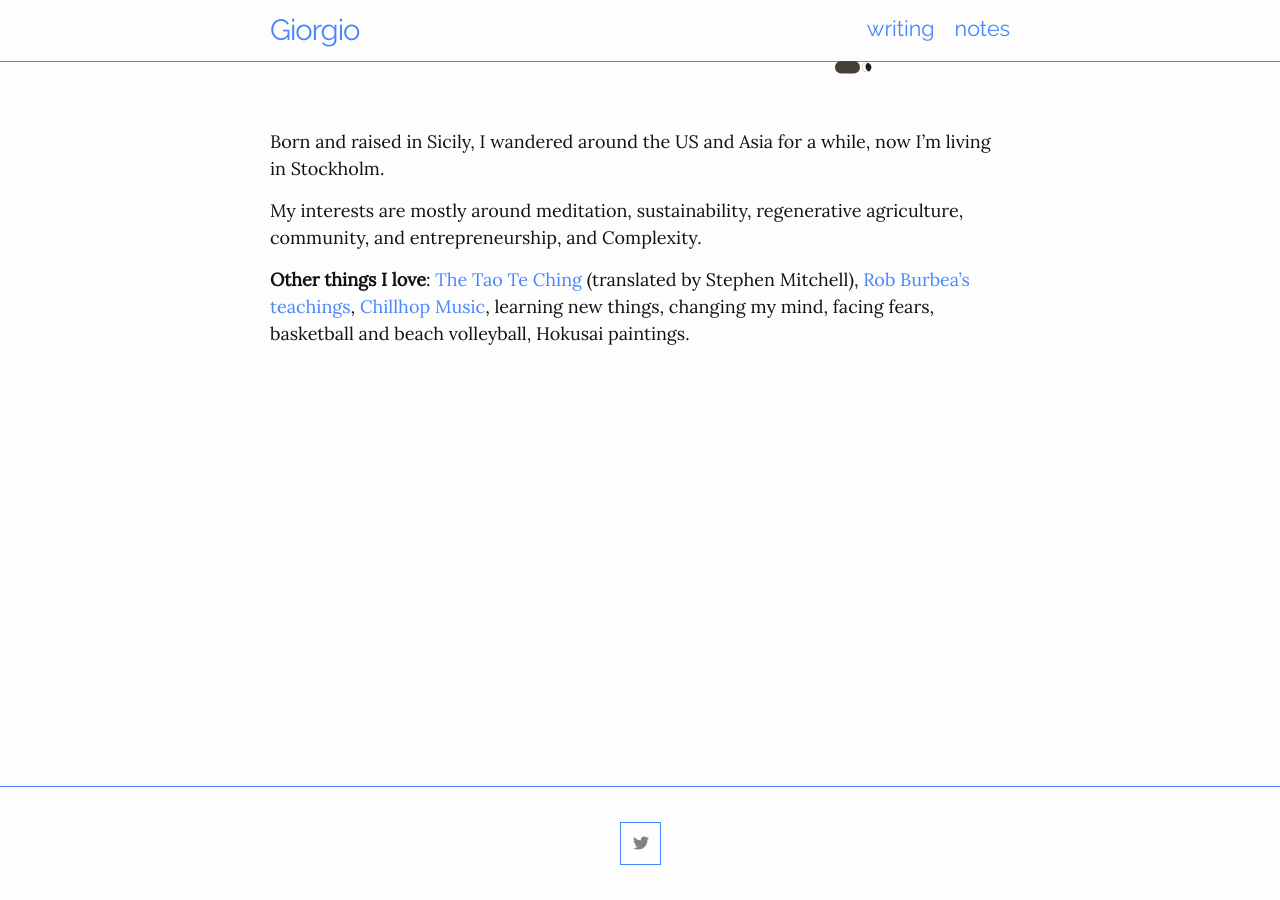
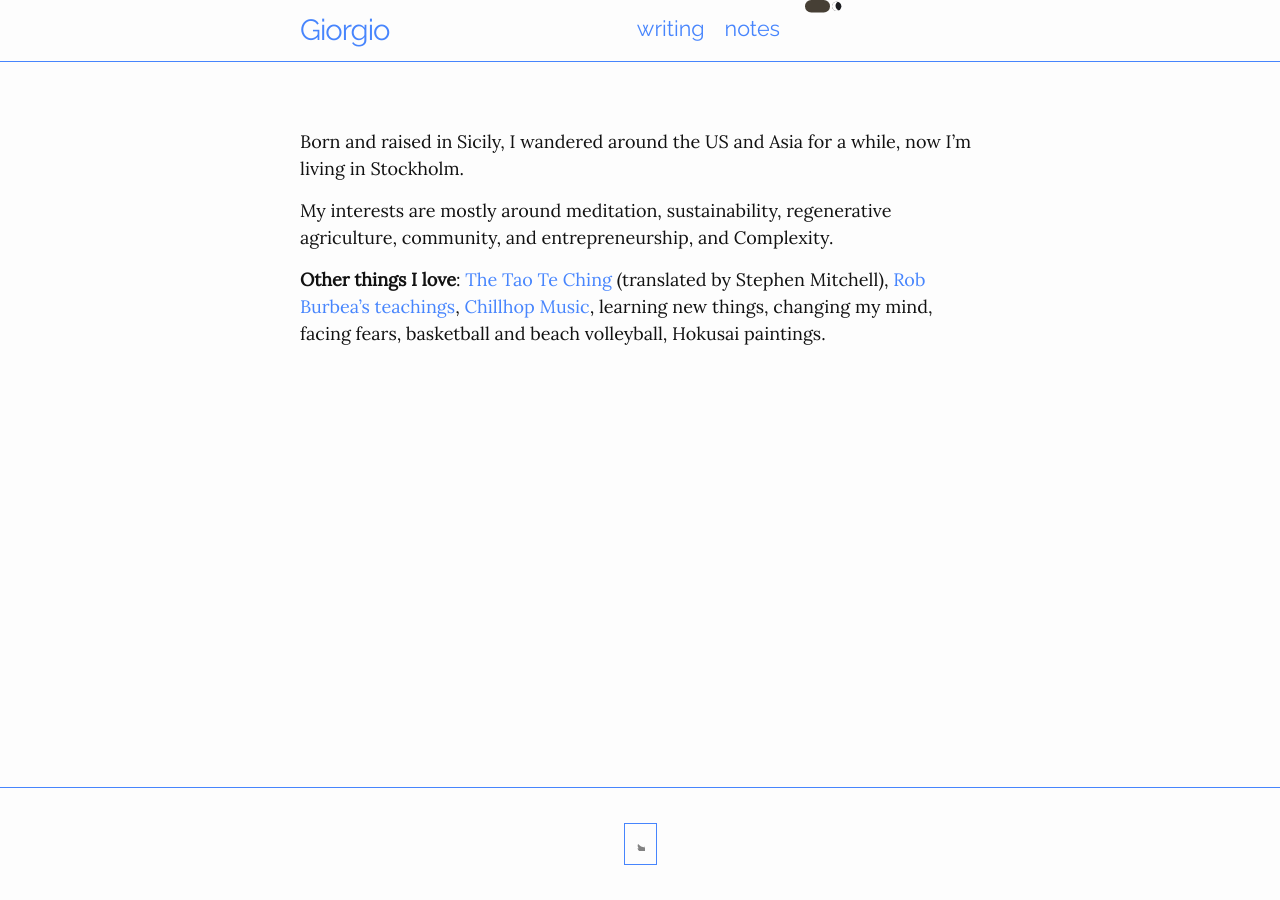
Before and after one commit to giorgiop94/giorgio-blog, a Jekyll site: the page built from index.md, in a window 1280 px wide. Built offline with Jekyll 4.4.1, drawn with Linux system fonts in a browser that asks for light colours.

Commit message:
.site-nav {    display: flex and other changes

```diff
--- a/_sass/minima/_layout.scss
+++ b/_sass/minima/_layout.scss
@@ -32,6 +32,7 @@
 }
 
 .site-nav {
+   display: flex;
   position: absolute;
   top: 9px;
   right: $spacing-unit / 2;
--- a/_sass/minima/custom-styles.scss
+++ b/_sass/minima/custom-styles.scss
@@ -3,7 +3,7 @@
 
 /* Dark theme styles */
 body.dark-theme {
-  background-color: #28292c;
+  background-color: #846A6A;
   color: white;
 }
 
--- a/_sass/minima/skins/giorgio.scss
+++ b/_sass/minima/skins/giorgio.scss
@@ -37,6 +37,11 @@ $table-border-color:    $border-color-01 !default;
   --light: #fff; /* Adjust with your preferred light color */
 }
 
+* {
+  padding: 0;
+  margin: 0;
+  box-sizing: border-box;
+}
 
 .toggle-switch {
   position: relative;
```
